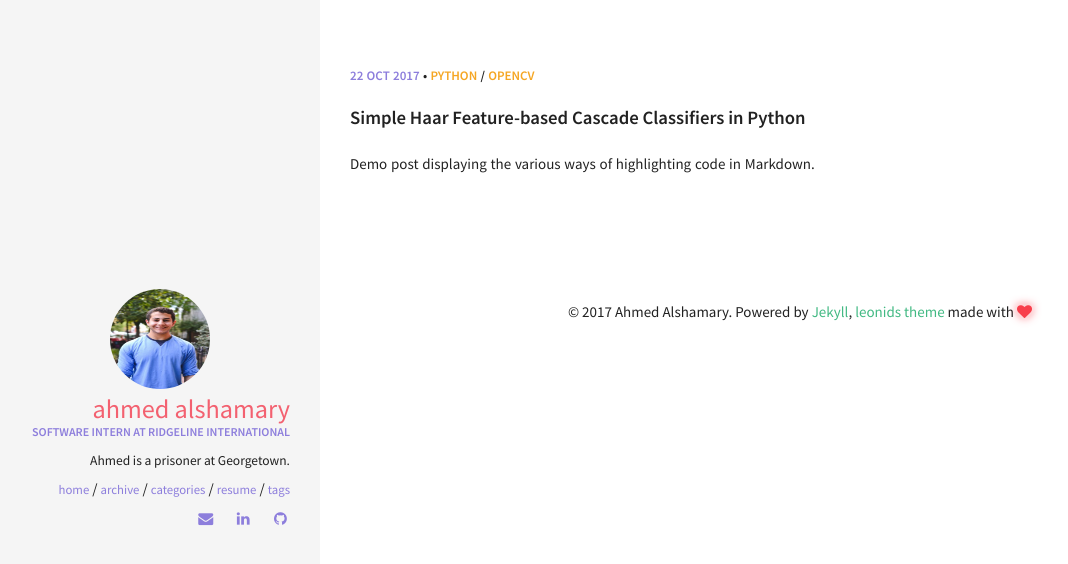
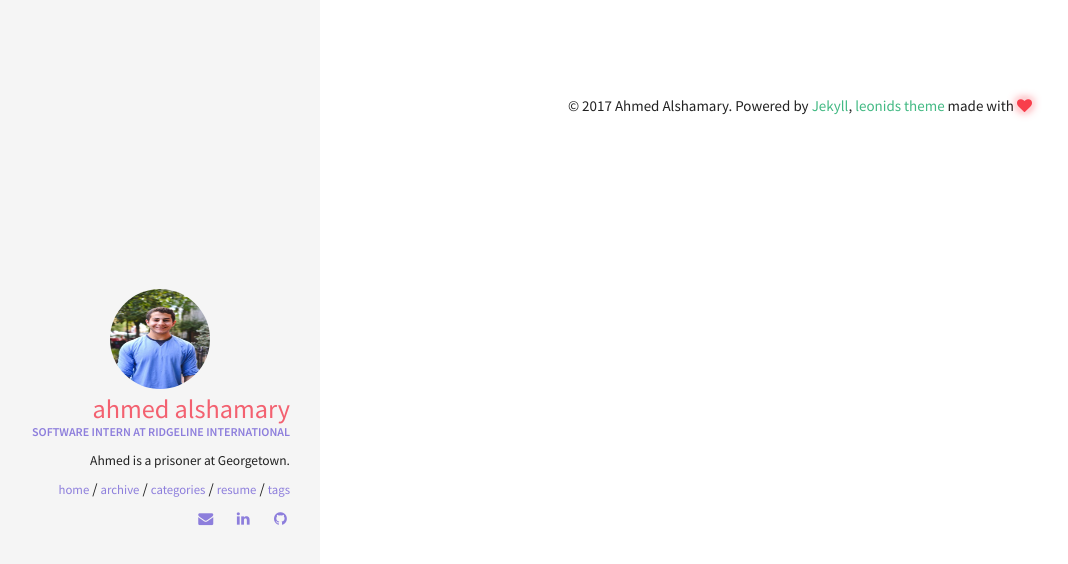
Before and after one commit to medokun/medokun.github.io, a Jekyll site: the page built from index.html, in a window 1280 px wide. Shown: the top 564 px of the page, without its empty margins (0-1068 px from the left). Built offline with Jekyll 4.4.1, drawn with Linux system fonts in a browser that asks for light colours.

Commit message:
Removed article thats in progress and updated about to contain proper resume file.

```diff
--- a/_includes/sections/about.html
+++ b/_includes/sections/about.html
@@ -6,7 +6,7 @@ I am a student at Georgetown Univeristy studying Computer Science, Economics, an
 </div>
 
 <div>
-    <a href="">
+    <a href="https://georgetown.box.com/s/bte00fu2ccrcqxsi1syfwqtlrrlkk1rj">
         Resume
      </a>
 </div>
--- a/_posts/2017-10-22-haar-cascades.md
+++ /dev/null
@@ -1,71 +0,0 @@
----
-layout: post
-title: Simple Haar Feature-based Cascade Classifiers in Python
-excerpt: "Demo post displaying the various ways of highlighting code in Markdown."
-tags: [python, opencv, Haar]
-modified: 2017-10-22
-categories: [python,opencv]
-comments: true
----
-Haar Feature-based Cascade Classifiers are a really simple way to get into object recogntion.
-[^1]: <http://en.wikipedia.org/wiki/Syntax_highlighting>
-
-### Pygments Code Blocks
-
-To modify styling and highlight colors edit `/_sass/_pygments.scss`.
-
-{% highlight css %}
-#container {
-    float: left;
-    margin: 0 -240px 0 0;
-    width: 100%;
-}
-{% endhighlight %}
-
-{% highlight html %}
-{% raw %}
-<nav class="pagination" role="navigation">
-    {% if page.previous %}
-        <a href="{{ site.url }}{{ page.previous.url }}" class="btn" title="{{ page.previous.title }}">Previous article</a>
-    {% endif %}
-    {% if page.next %}
-        <a href="{{ site.url }}{{ page.next.url }}" class="btn" title="{{ page.next.title }}">Next article</a>
-    {% endif %}
-</nav><!-- /.pagination -->
-{% endraw %}
-{% endhighlight %}
-
-{% highlight python %}
-print ("hello world")
-{% endhighlight %}
-
-
-### Standard Code Block
-
-    {% raw %}
-    <nav class="pagination" role="navigation">
-        {% if page.previous %}
-            <a href="{{ site.url }}{{ page.previous.url }}" class="btn" title="{{ page.previous.title }}">Previous article</a>
-        {% endif %}
-        {% if page.next %}
-            <a href="{{ site.url }}{{ page.next.url }}" class="btn" title="{{ page.next.title }}">Next article</a>
-        {% endif %}
-    </nav><!-- /.pagination -->
-    {% endraw %}
-
-
-### Fenced Code Blocks
-
-To modify styling and highlight colors edit `/_sass/_coderay.scss`. Line numbers and a few other things can be modified in `_config.yml`. Consult [Jekyll's documentation](http://jekyllrb.com/docs/configuration/) for more information.
-
-~~~ python
-print("hello world")
-~~~
-
-
-
-### GitHub Gist Embed
-
-An example of a Gist embed below.
-
-{% gist mmistakes/6589546 %}
```
